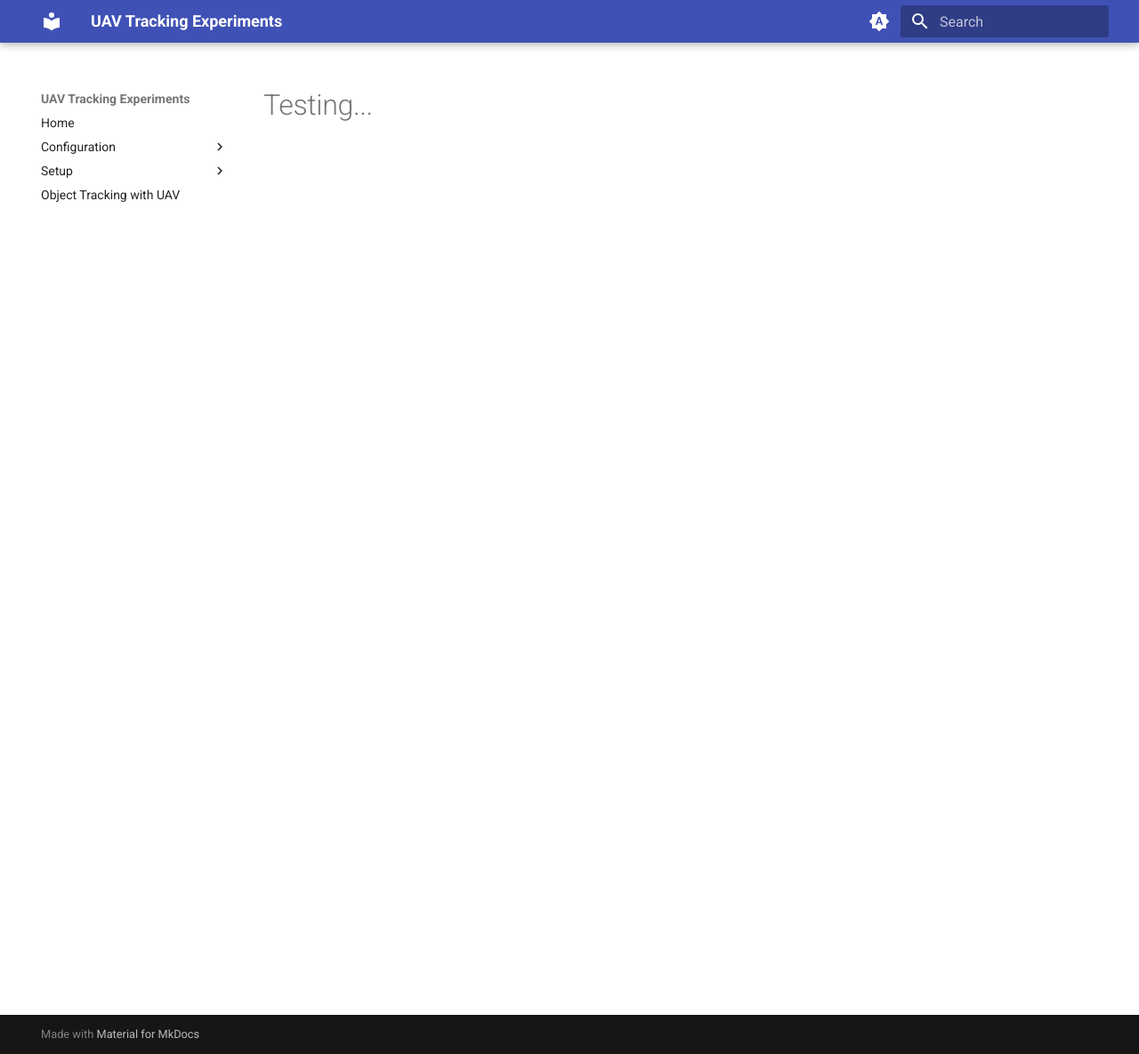
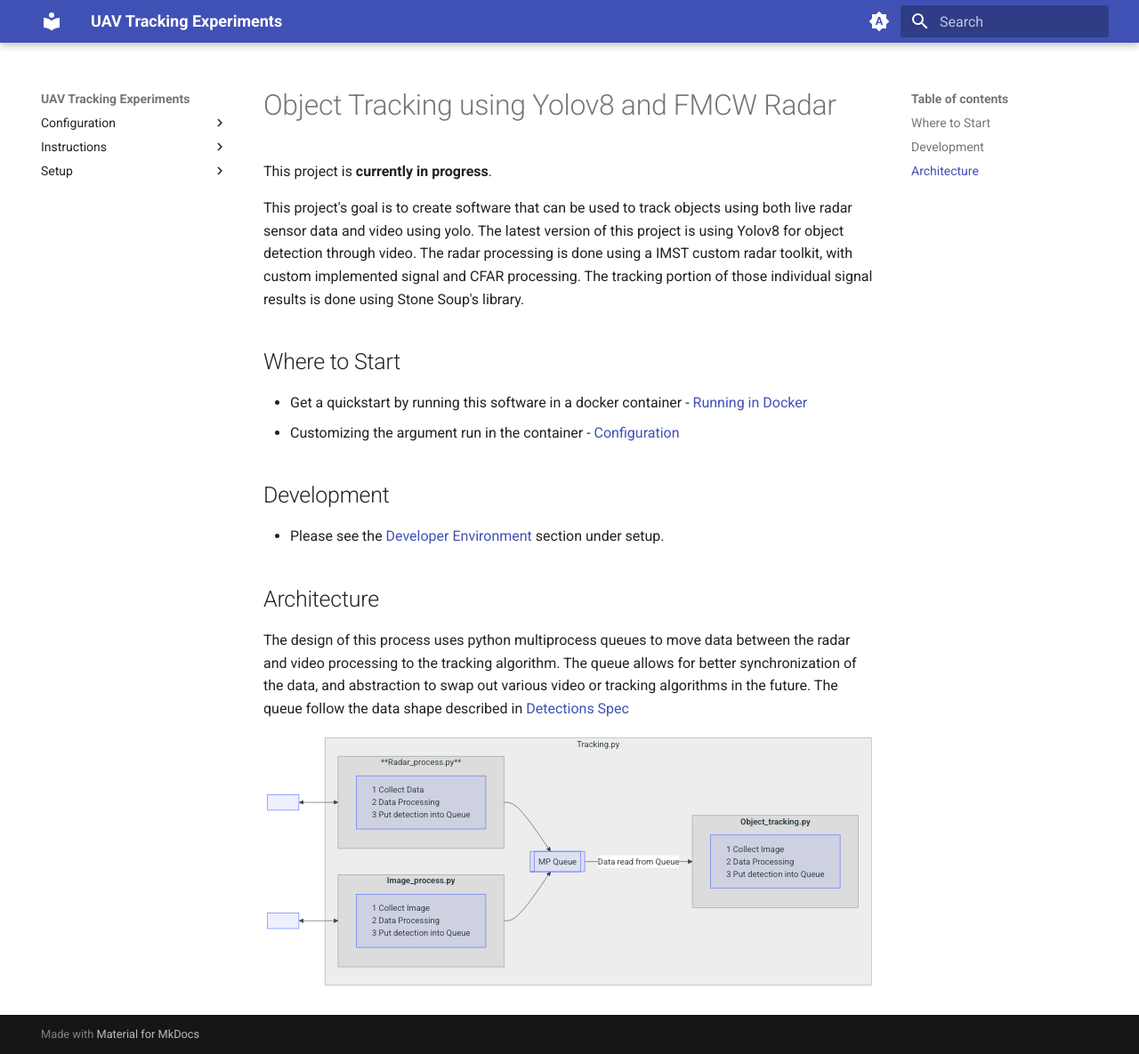
Before and after one commit to nathanbowness/UAV-Object-Tracking, an MkDocs documentation site: the page built from docs/index.md, in a window 1280 px wide and 1185 px high. Shown: the whole window at 89% size. Built offline with MkDocs 1.6.1 and Material for MkDocs 9.7.7, drawn with Linux system fonts in a browser that asks for light colours.

````diff
--- a/docs/index.md
+++ b/docs/index.md
@@ -1 +1,57 @@
-# Testing...
+# Object Tracking using Yolov8 and FMCW Radar
+
+This project is **currently in progress**.
+
+This project's goal is to create software that can be used to track objects using both live radar sensor data and video using yolo. The latest version of this project is using Yolov8 for object detection through video. The radar processing is done using a IMST custom radar toolkit, with custom implemented signal and CFAR processing. The tracking portion of those individual signal results is done using Stone Soup's library.
+
+## Where to Start
+
+* Get a quickstart by running this software in a docker container - [Running in Docker](./guides/runningInDocker.md)
+* Customizing the argument run in the container - [Configuration](./configuration/configuration.md)
+
+## Development
+
+* Please see the [Developer Environment](./setup/devEnviroment.md) section under setup.
+
+## Architecture
+The design of this process uses python multiprocess queues to move data between the radar and video processing to the tracking algorithm.
+The queue allows for better synchronization of the data, and abstraction to swap out various video or tracking algorithms in the future. The queue follow the data shape described in [Detections Spec](./configuration/detections-spec.md)
+
+```mermaid
+flowchart LR
+    %% Class definition to allow for bigger icon pictures
+    classDef bigNode font-size:24px;
+
+    subgraph tracking["Tracking.py"]
+        %%  Radar Processing SubGraph
+        subgraph radarProc["**Radar_process.py**"]
+            style desc1 text-align:left
+            desc1["`1 Collect Data
+            2 Data Processing
+            3 Put detection into Queue`"]
+        end
+
+        %%  Image Processing SubGraph
+        subgraph imageProc["`**Image_process.py**`"]
+            style desc2 text-align:left
+            desc2["`1 Collect Image
+            2 Data Processing
+            3 Put detection into Queue`"]
+        end
+        Queue[["MP Queue"]]
+        subgraph trackProc["`**Object_tracking.py**`"]
+            style desc3 text-align:left
+            desc3["`1 Collect Image
+            2 Data Processing
+            3 Put detection into Queue`"]
+        end
+    end
+    Radar["fa:fa-satellite-dish"]:::bigNode
+    Video["fa:fa-camera"]:::bigNode
+
+    Radar <--> radarProc
+    Video <--> imageProc
+    radarProc --> Queue
+    imageProc --> Queue
+    Queue -- Data read from Queue --> trackProc
+```
--- a/mkdocs.yml
+++ b/mkdocs.yml
@@ -30,14 +30,32 @@ theme:
   navigation:
     sections: false  # Ensure sidebar sections are disabled
 
+# Validation settings https://www.mkdocs.org/user-guide/configuration/#validation
+validation:
+  nav:
+    omitted_files: info
+    not_found: warn
+    absolute_links: info
+  links:
+    absolute_links: relative_to_docs
+    anchors: warn
+    unrecognized_links: warn
+
+
 nav:
-  - Home: README.md
   - Configuration:
     - Configuration: configuration/configuration.md
+    - CLI Arguments: configuration/cliArguments.md
+    - Docker Image Details: configuration/dockerImageDetails.md
+  - Instructions:
+    - Running In Docker: guides/runningInDocker.md
+    - Running the Radar Only: guides/runningTheRadar.md
+    - Running the Video Processing Only: guides/runningVideoProcessing.md
+    - Running On Previously Collected Data: guides/runningOnCollectedData.md
   - Setup:
     - Setting Up Dev Environment: setup/devEnvironment.md
-    - Setting Up Webcam Calibration: setup/calibratingWebcam.md
-  - Object Tracking with UAV: object-tracking-with-uav.md
+    - Enable Webcam In Container: setup/usingWebcamInContainer.md
+    - Calibrating BB Coefficients: setup/calibratingBBCoeff.md
 
 markdown_extensions:
   - pymdownx.superfences:
````
Also changed, not shown: README.md (+17 -20 lines), docs/configuration/cliArguments.md (added, +34 -0 lines), docs/guides/runningInDocker.md (added, +1 -0 lines), docs/guides/runningOnCollectedData.md (added, +1 -0 lines), docs/guides/runningTheRadar.md (added, +1 -0 lines), docs/guides/runningVideoProcessing.md (added, +1 -0 lines), docs/configuration/detections-spec.md (renamed from docs/detections-spec.md), docs/configuration/imageDetails.md (renamed from docs/setup/imageDetails.md), docs/setup/calibratingBBCoeff.md (renamed from docs/configuration/calibratingBBCoeff.md), docs/setup/usingWebcamInContainers.md (renamed from docs/usingWebcamInContainers.md), 1 other file.
